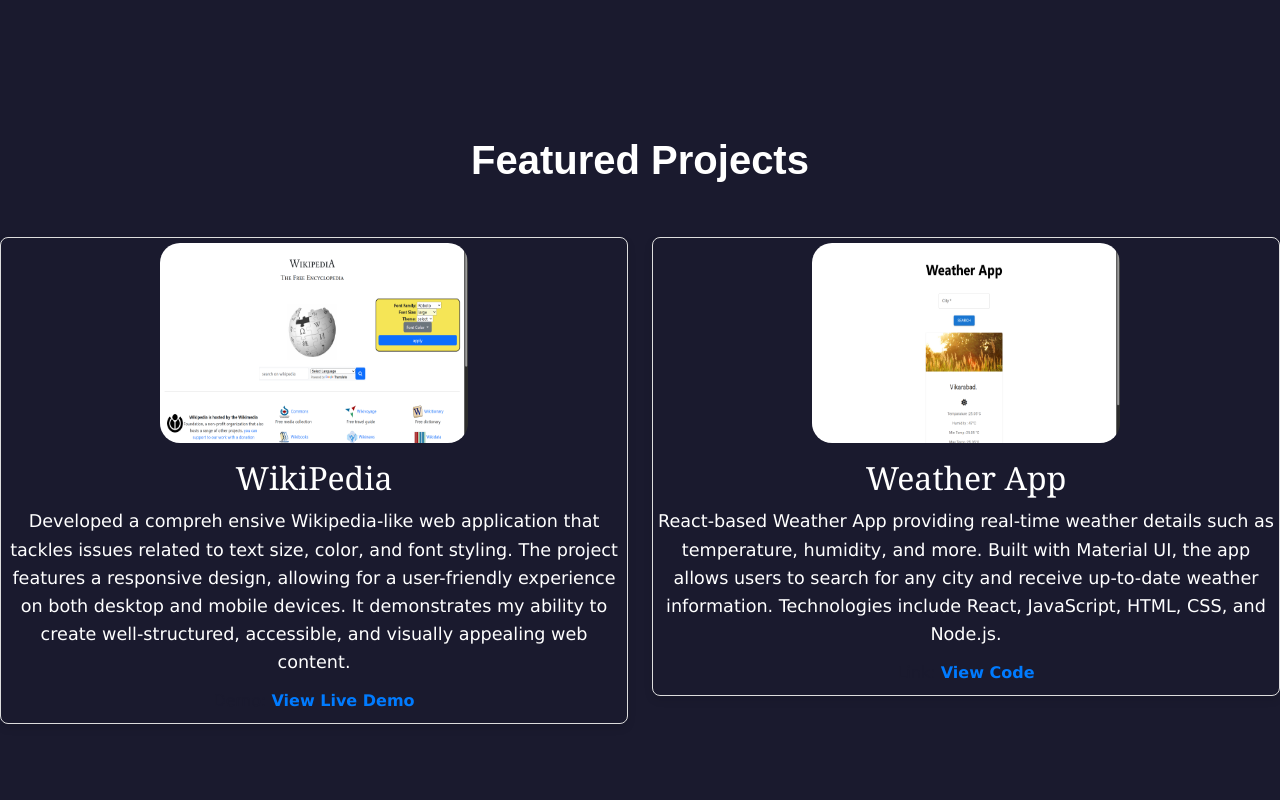
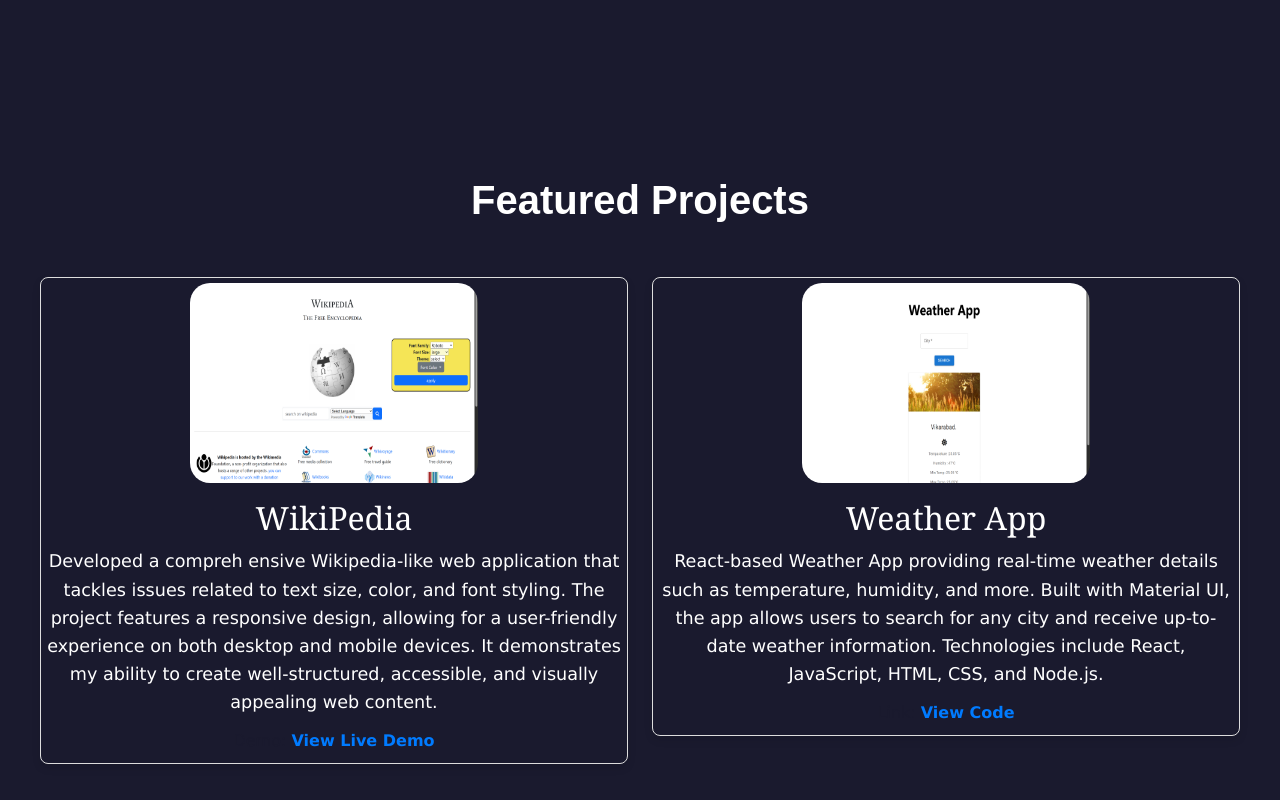
Before and after one commit to SAICSP/PortFolio, a React (Vite) app: page / in a window 1280 px wide. Shown: the part 1860-2660 px from the top of the page. Built offline with nearby package versions, Linux system fonts and the light colour scheme.

Commit message:
some changes

```diff
--- a/src/Components/Projects.css
+++ b/src/Components/Projects.css
@@ -1,5 +1,6 @@
 .projects {
     background-color: #1a1a2e;
+    padding: 40px;
     margin-bottom: 200px;
 }
 
@@ -76,6 +77,10 @@
         margin: 1px;
     }
 
+    .projects{
+        padding: 0;
+    }
+
     .pjbox h3 {
         font-size: 1.25rem;
     }
```
